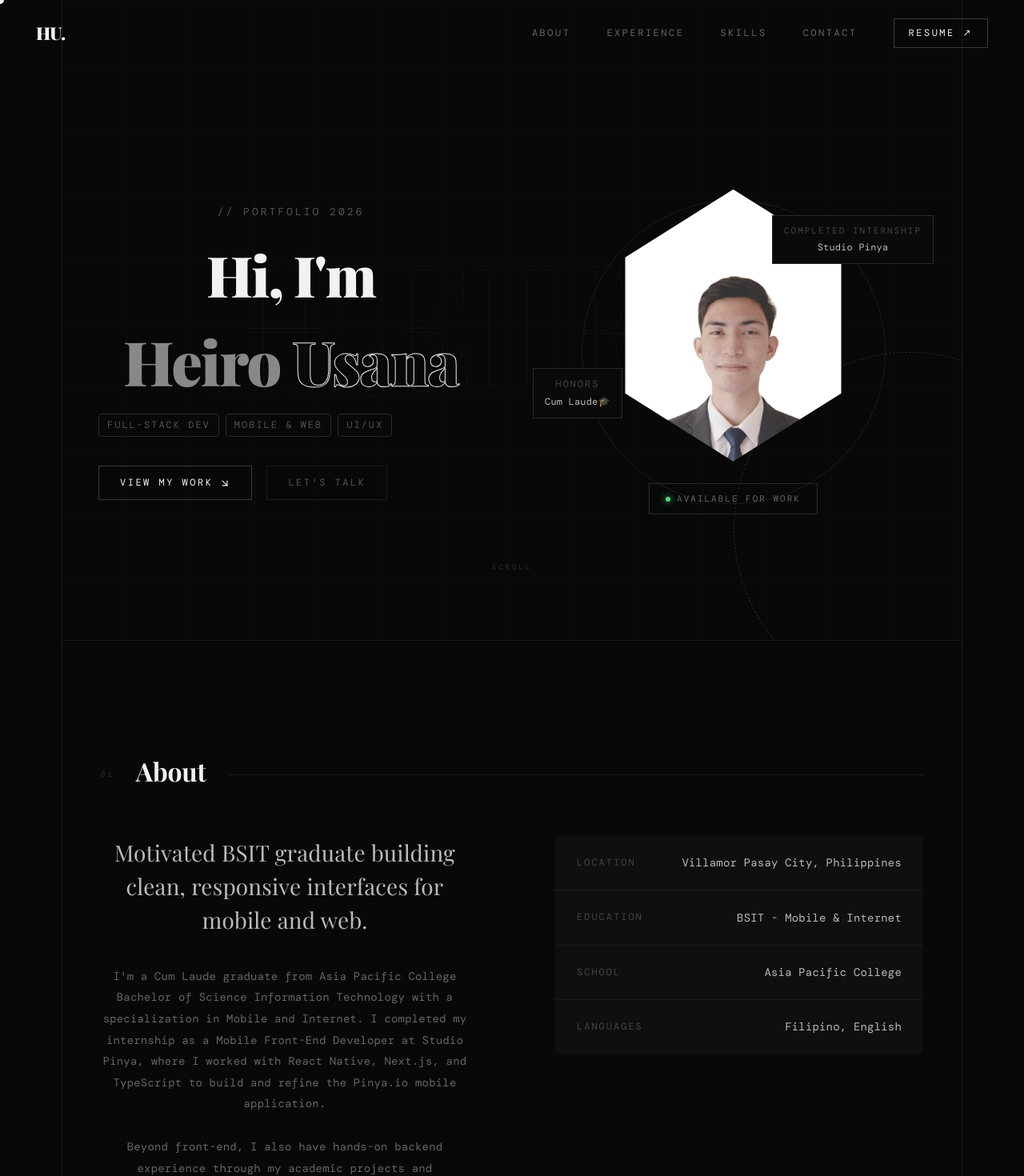
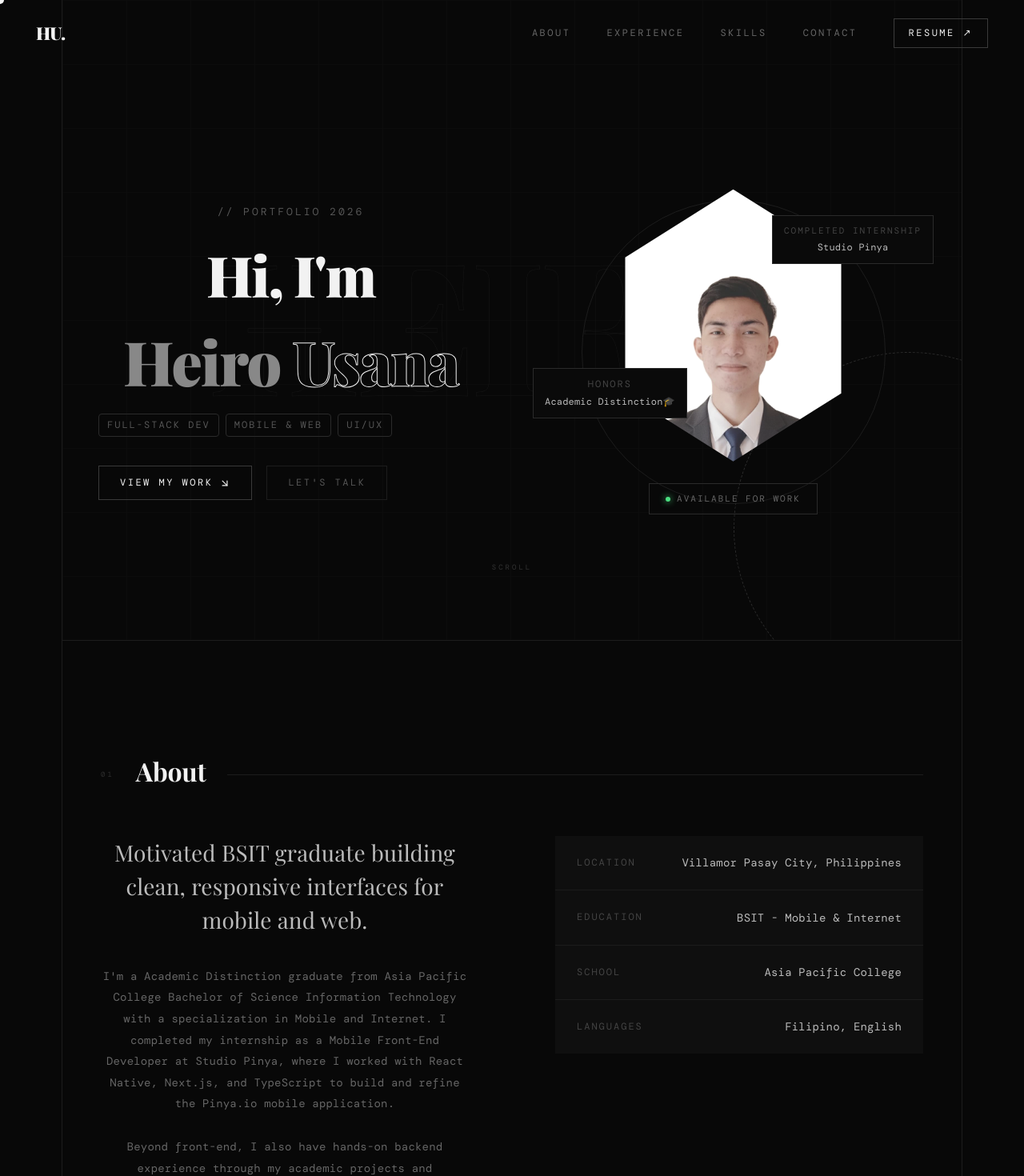
Before and after one commit to hsusana20/MY_PORTFOLIO, a React (Vite) app: page / in a window 1280 px wide. Shown: the top 1470 px of the page at 80% size. Built offline with nearby package versions, Linux system fonts and the light colour scheme; the HTML template or start-up script is replaced by a standard one; a web font is replaced by a local one.

Commit message:
change award

```diff
--- a/src/components/About.jsx
+++ b/src/components/About.jsx
@@ -41,7 +41,7 @@ export default function About() {
             </motion.p>
 
             <motion.p {...fadeUp(0.2)} style={{ color: '#666', lineHeight: 1.9, marginBottom: '1.5rem', fontSize: '14px' }}>
-               I'm a Cum Laude graduate from Asia Pacific College Bachelor of Science Information Technology with a specialization in Mobile and Internet. I completed my internship as a Mobile Front-End Developer at Studio Pinya, where I worked with React Native, Next.js, and TypeScript to build and refine the Pinya.io mobile application.
+               I'm a Academic Distinction graduate from Asia Pacific College Bachelor of Science Information Technology with a specialization in Mobile and Internet. I completed my internship as a Mobile Front-End Developer at Studio Pinya, where I worked with React Native, Next.js, and TypeScript to build and refine the Pinya.io mobile application.
             </motion.p>
 
             <motion.p {...fadeUp(0.3)} style={{ color: '#666', lineHeight: 1.9, fontSize: '14px', marginBottom: '2.5rem' }}>
--- a/src/components/Hero.jsx
+++ b/src/components/Hero.jsx
@@ -246,7 +246,7 @@ export default function Hero() {
             }}
           >
             <div style={{ fontSize: '12px', letterSpacing: '2px', textTransform: 'uppercase', color: '#444' }}>Honors</div>
-            <div style={{ fontSize: '12px', color: '#bbb', marginTop: '2px' }}>Cum Laude🎓</div>
+            <div style={{ fontSize: '12px', color: '#bbb', marginTop: '2px' }}>Academic Distinction🎓</div>
           </motion.div>
         </motion.div>
       </div>
```
